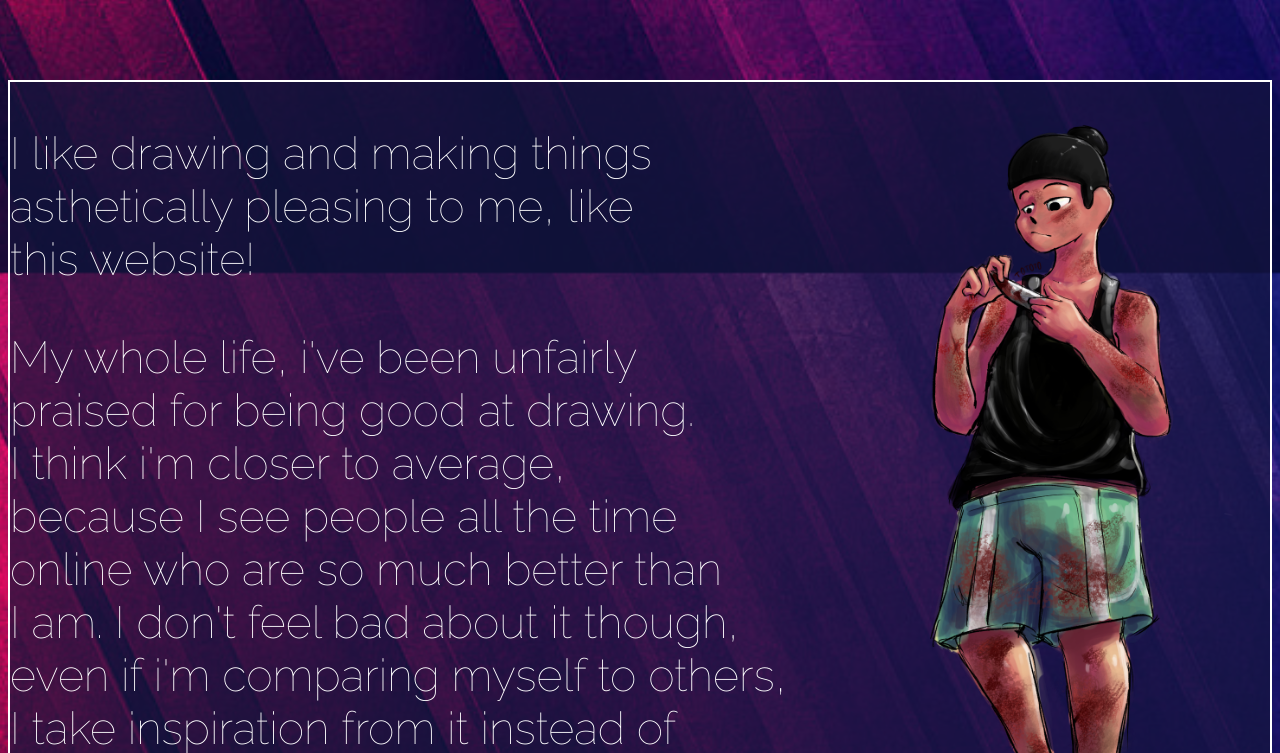
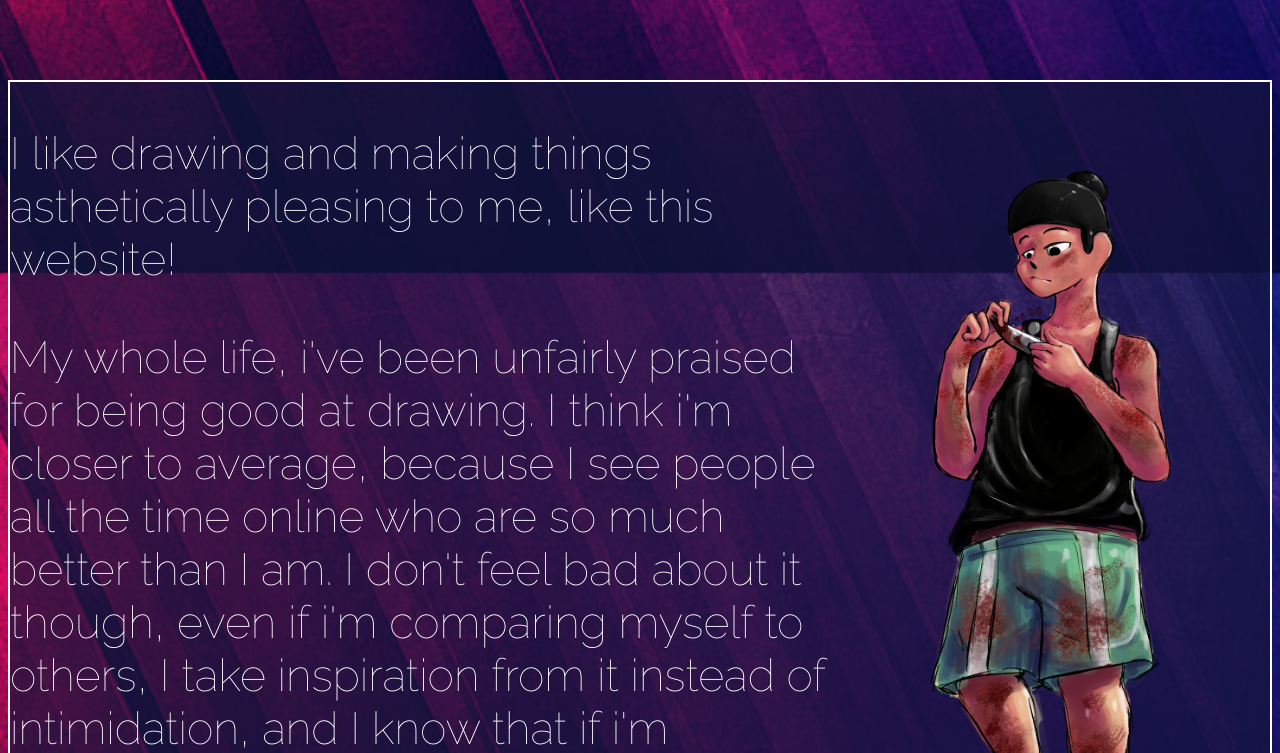
Before and after one commit to totoro2003/First-Website, a plain HTML site: page About Me website (first website)/index.html in a window 1280 px wide. Shown: the part 1327-2080 px from the top of the page. Drawn offline with Linux system fonts and the light colour scheme.

Commit message:
Update index.html

```diff
--- a/About Me website (first website)/index.html
+++ b/About Me website (first website)/index.html
@@ -35,25 +35,28 @@
             <p>
         </div>
         <h2 class="header">Drawing</h2>
-		<div class="text">
+        <div class="text art-container">
+            <div class="justified-text">
                 <a href="https://www.deviantart.com/t0t0t0/art/Andy-769721841">
                     <img class="art" src="art.png" height="812" width-"375">
                 </a>
-		    <p>I like drawing and making things<br>
-	           asthetically pleasing to me, like<br>
+                <p>I like drawing and making things
+                   asthetically pleasing to me, like
                    this website!
                 </p>
-			<p>My whole life, i've been unfairly<br>
-			   praised for being good at drawing.<br>
-			   I think i'm closer to average,<br>
-			   because I see people all the time<br>
-			   online who are so much better than<br>
-			   I am. I don't feel bad about it though,<br>
-			   even if i'm comparing myself to others,<br>
-			   I take inspiration from it instead of<br>
-			   intimidation, and I know that if i'm<br>
-			   dedicated, I can draw like them someday!<br>
+                <p>My whole life, i've been unfairly
+                   praised for being good at drawing.
+                   I think i'm closer to average,
+                   because I see people all the time
+                   online who are so much better than
+                   I am. I don't feel bad about it though,
+                   even if i'm comparing myself to others,
+                   I take inspiration from it instead of
+                   intimidation, and I know that if i'm
+                   dedicated, I can draw like them someday!
                    To the right is one of my drawings
+                </p>
+            </div>
         </div>
         <div class="credits">
             <p>
```
Lines whose indentation alone changed are shown as unchanged.
